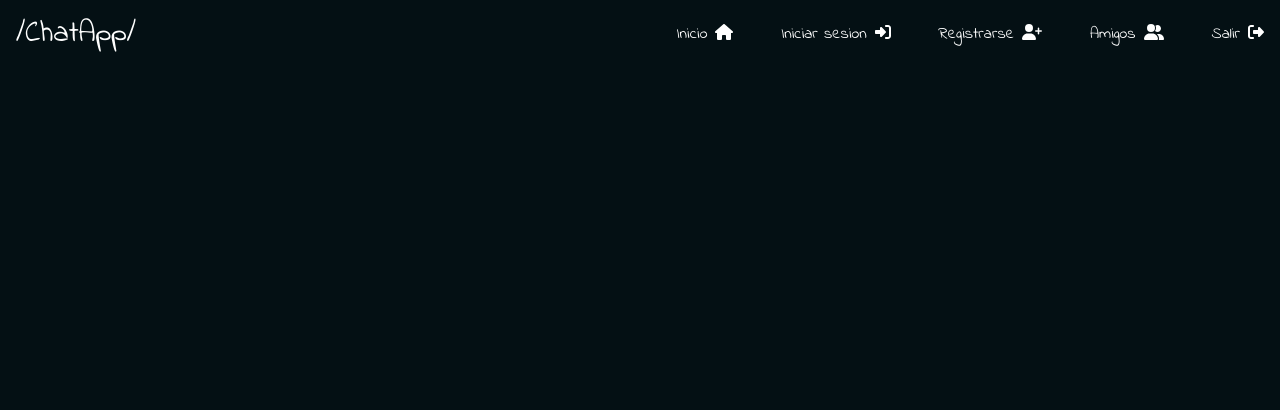
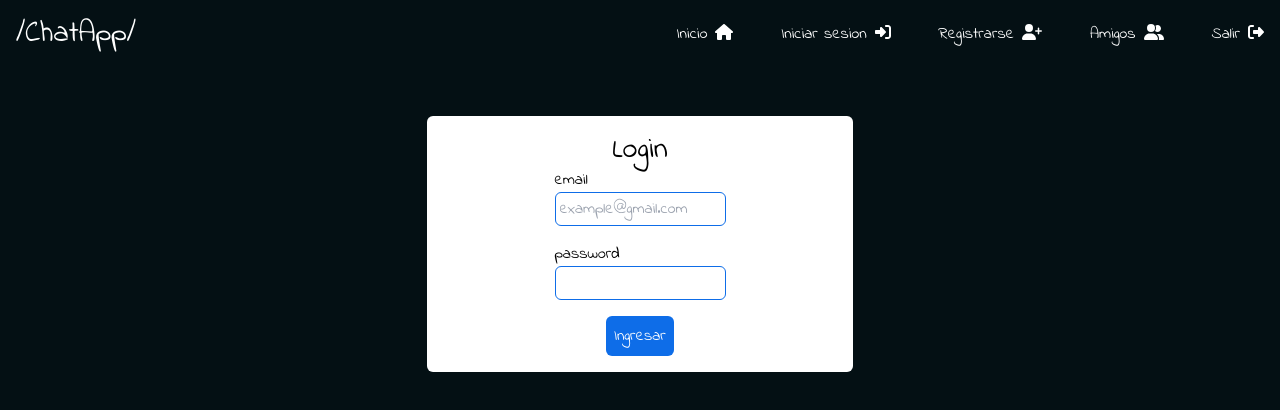
Before and after one commit to RBosio/chat-ws-frontend, an Angular app: page /login in a window 1280 px wide. Before the commit this address led to /. Shown: the top 410 px of the page. Built offline with nearby package versions, Linux system fonts and the light colour scheme; a web font is replaced by a local one.

Commit message:
login component

```diff
--- a/src/app/app.routes.ts
+++ b/src/app/app.routes.ts
@@ -1,9 +1,14 @@
 import { Routes } from "@angular/router"
 import { HomeComponent } from "./home/home.component"
+import { LoginComponent } from "./login/login.component"
 
 export const routes: Routes = [
   {
     path: "",
     component: HomeComponent,
   },
+  {
+    path: "login",
+    component: LoginComponent,
+  },
 ]
--- /dev/null
+++ b/src/app/environments/environment.ts
@@ -0,0 +1 @@
+export const BASE_URL = "http://localhost:3000/"
--- a/src/app/input/input.component.html
+++ b/src/app/input/input.component.html
@@ -1,9 +1,11 @@
 <div class="flex flex-col">
   <label for="email">{{ name }}</label>
   <input
-    name="{{ name }}"
-    type="{{ type }}"
-    placeholder="{{ placeholder }}"
+    autocomplete="off"
+    [name]="name"
+    [type]="type"
+    [placeholder]="placeholder"
+    [formControl]="control"
     class="focus:outline-none border border-primary bg-transparent rounded-md p-1"
   />
 </div>
--- /dev/null
+++ b/src/app/login/login.component.html
@@ -0,0 +1,49 @@
+<div
+  class="m-auto w-1/3 flex flex-col items-center justify-center bg-white rounded-md mt-12 p-4"
+>
+  <h3 class="text-3xl">Login</h3>
+  <form
+    class="flex flex-col gap-4"
+    [formGroup]="form"
+    (ngSubmit)="onSubmit($event)"
+  >
+    <app-input
+      name="email"
+      type="email"
+      placeholder="example@gmail.com"
+      [control]="$any(form.controls.email)"
+    ></app-input>
+    <app-input
+      name="password"
+      type="password"
+      [control]="$any(form.controls.password)"
+    ></app-input>
+    <div class="flex justify-center">
+      <app-button text="Ingresar"></app-button>
+    </div>
+  </form>
+  <div
+    class="bg-red-600 w-3/4 p-2 text-white text-center mt-2 rounded-md"
+    *ngIf="form.get('email')?.touched && form.get('email')?.errors?.['required']"
+  >
+    Email <strong>requerido</strong>
+  </div>
+  <div
+    class="bg-red-600 w-3/4 p-2 text-white text-center mt-2 rounded-md"
+    *ngIf="form.get('email')?.touched && form.get('email')?.errors?.['email']"
+  >
+    Email <strong>inválido</strong>
+  </div>
+  <div
+    class="bg-red-600 w-3/4 p-2 text-white text-center mt-2 rounded-md"
+    *ngIf="form.get('password')?.touched && form.get('password')?.errors?.['required']"
+  >
+    Contraseña <strong>requerida</strong>
+  </div>
+  <div
+    class="bg-red-600 w-3/4 p-2 text-white text-center mt-2 rounded-md"
+    *ngIf="form.get('password')?.touched && form.get('password')?.errors?.['minlength']"
+  >
+    La contraseña debe tener mínimo <strong>6 caracteres</strong>
+  </div>
+</div>
--- /dev/null
+++ b/src/app/login/login.component.ts
@@ -0,0 +1,52 @@
+import { Component } from "@angular/core"
+import { InputComponent } from "../input/input.component"
+import { ButtonComponent } from "../button/button.component"
+import {
+  FormGroup,
+  FormBuilder,
+  Validators,
+  ReactiveFormsModule,
+} from "@angular/forms"
+import { NgIf } from "@angular/common"
+import { LoginService } from "./login.service"
+
+@Component({
+  selector: "app-login",
+  standalone: true,
+  imports: [InputComponent, ButtonComponent, ReactiveFormsModule, NgIf],
+  templateUrl: "./login.component.html",
+})
+export class LoginComponent {
+  form!: FormGroup
+
+  ngOnInit(): void {
+    this.form = this.initForm()
+  }
+
+  initForm(): FormGroup {
+    return this.fb.group({
+      email: ["", Validators.compose([Validators.email, Validators.required])],
+      password: [
+        "",
+        Validators.compose([Validators.minLength(6), Validators.required]),
+      ],
+    })
+  }
+
+  onSubmit($e: any) {
+    $e.preventDefault()
+    if (this.form.valid) {
+      const email = this.form.controls.email.value
+      const password = this.form.controls.password.value
+
+      this.loginService.login({ email, password }).subscribe((res) => {
+        console.log(res)
+      })
+      return
+    }
+
+    console.log("invalid form")
+  }
+
+  constructor(private fb: FormBuilder, private loginService: LoginService) {}
+}
--- /dev/null
+++ b/src/app/login/login.service.ts
@@ -0,0 +1,36 @@
+import { HttpClient } from "@angular/common/http"
+import { Injectable } from "@angular/core"
+import { catchError, map, throwError } from "rxjs"
+import { UserLoginI } from "../models/user.model"
+import { BASE_URL } from "../environments/environment"
+
+@Injectable({
+  providedIn: "root",
+})
+export class LoginService {
+  constructor(private http: HttpClient) {}
+
+  login(user: UserLoginI) {
+    return this.http
+      .post(BASE_URL + "auth/login", user, { withCredentials: true })
+      .pipe(
+        map((res: any) => {
+          return res
+        }),
+        catchError((err) => {
+          return throwError(err.error.message)
+        })
+      )
+  }
+
+  signup(user: UserLoginI) {
+    return this.http.post(BASE_URL + "auth/signup", user).pipe(
+      map((res) => {
+        return res
+      }),
+      catchError((err) => {
+        return throwError(err.error.message)
+      })
+    )
+  }
+}
```
Also changed, not shown: src/app/app.config.ts (+6 -5 lines), src/app/input/input.component.ts (+6 -4 lines), src/app/models/user.model.ts (added, +23 -0 lines), tsconfig.json (+2 -5 lines).
